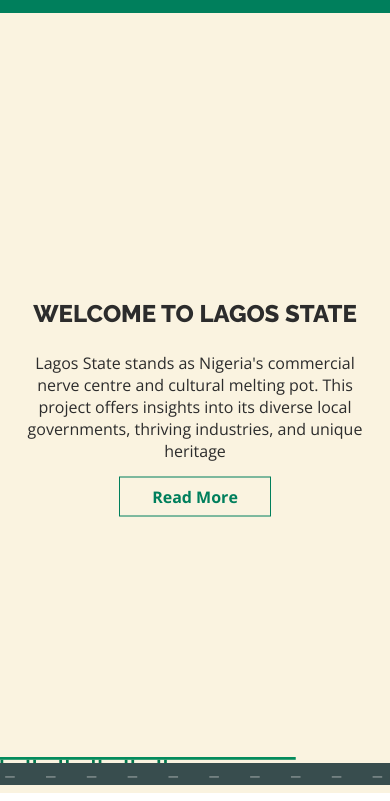
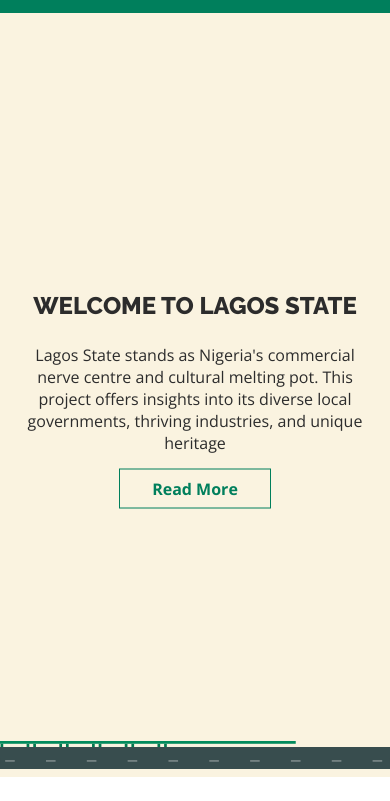
Before and after one commit to MARYAMTEE/lagos-project, a plain HTML site: page index.html in a window 390 px wide. Shown: the part 43-844 px from the top of the page. Drawn offline with nearby package versions, Linux system fonts and the light colour scheme; a script that the page names is missing.

Commit message:
update banner

```diff
--- a/style.css
+++ b/style.css
@@ -416,7 +416,7 @@ header{
   }
 
   .banner{
-        height: calc(100vh - 4rem);
+        height: calc(100vh - 5rem);
     }
 
     .eyo{
```
